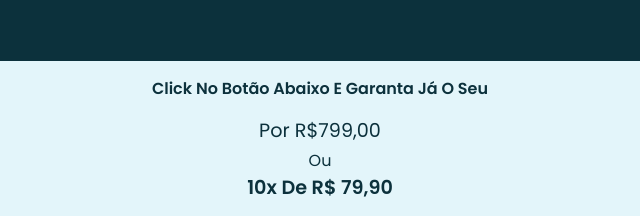
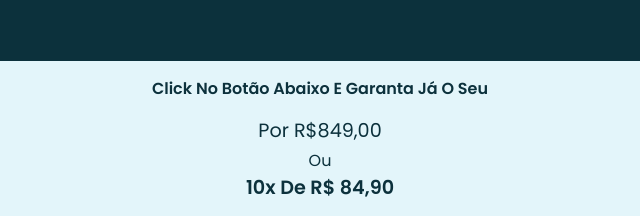
Before and after one commit to Windisley/Landing-page-monitor, a website: page index.html in a window 1280 px wide. Shown: the part 2026-2242 px from the top of the page, 320-960 px from the left. Drawn offline with nearby package versions, Linux system fonts and the light colour scheme; files that its build step writes are made by us from their sources.

Commit message:
Alterando Valor Do monitor

```diff
--- a/index.html
+++ b/index.html
@@ -383,7 +383,7 @@
                          capitalize text-title text-center
                          font-poppins-regular
                         ">
-                            por R$799,00
+                            por R$849,00
                             <br>
                           <span class="
                           text-subtitle
@@ -394,7 +394,7 @@
                           <span class="
                            text-title font-poppins-semibold
                           ">
-                            10x de R$ 79,90
+                            10x de R$ 84,90
                           </span>
                         </p>
                     </div>
```
